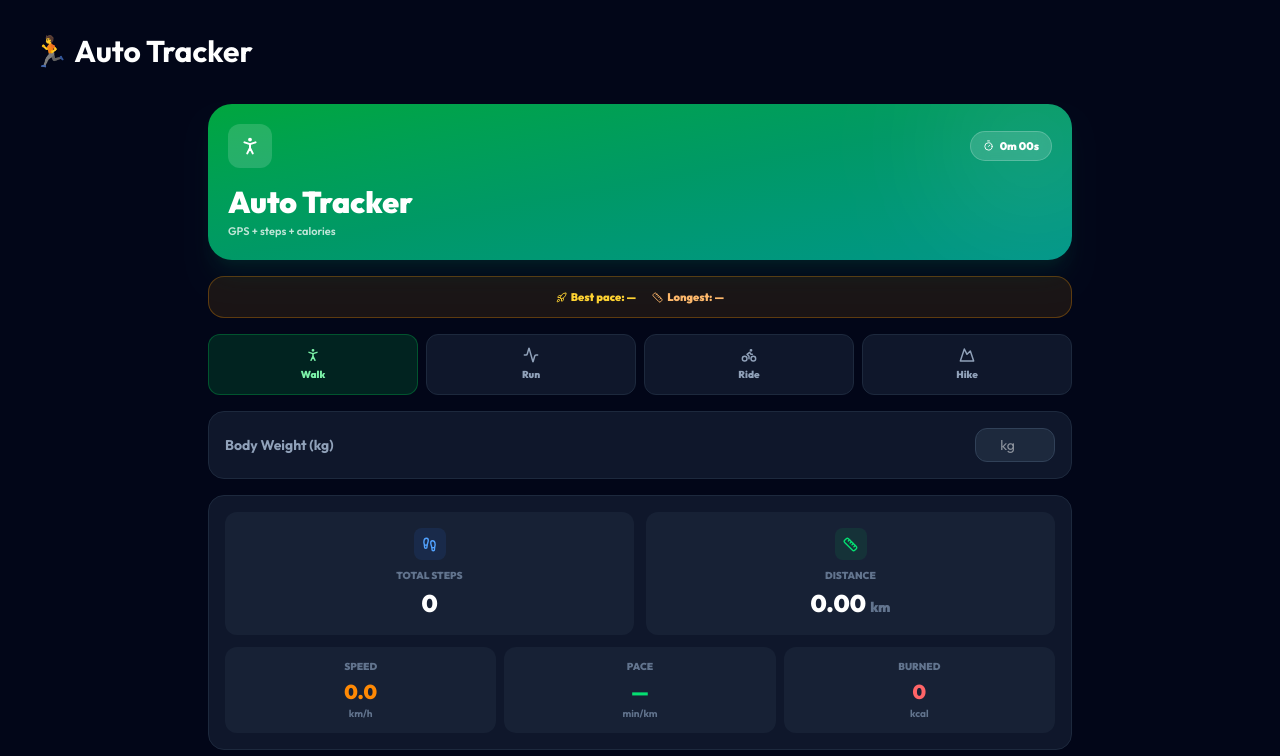
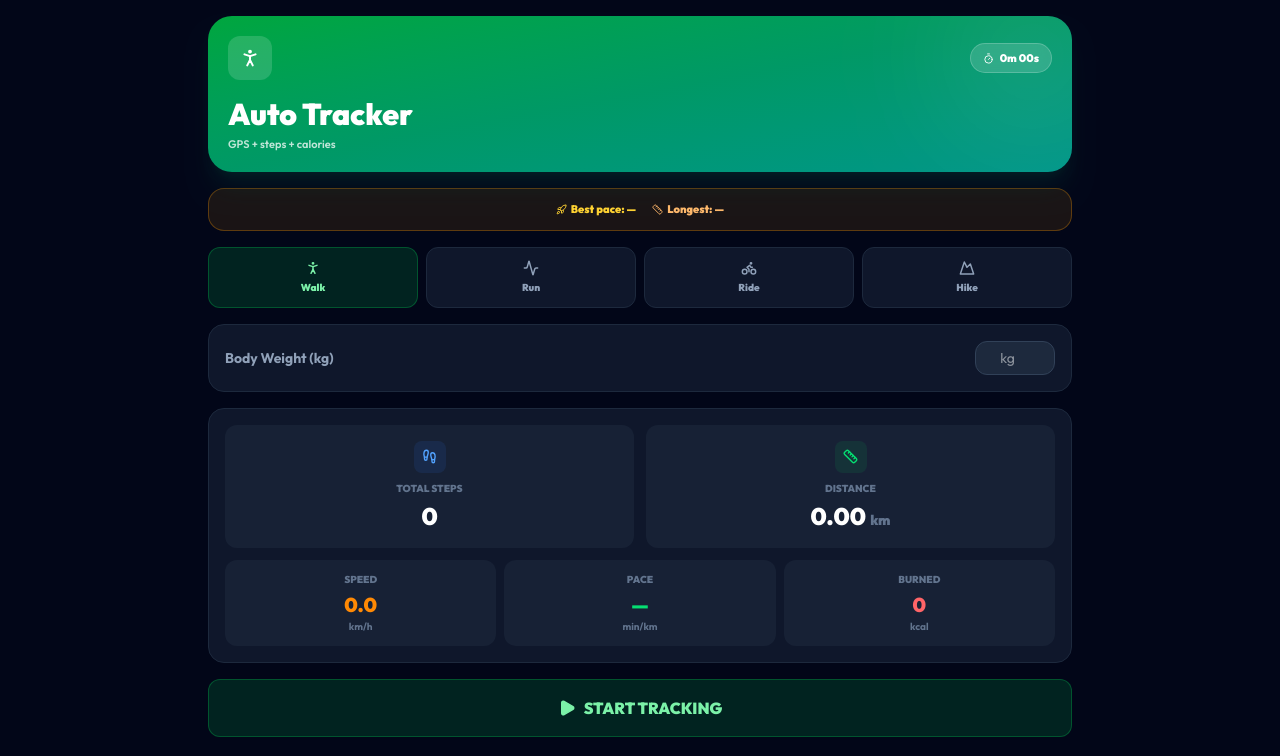
Before and after one commit to prashant14391443-ship-it/daily-goal, a Next.js app: page /move in a window 1280 px wide. Shown: the top 756 px of the page. Built offline with nearby package versions, Linux system fonts and the light colour scheme; no server answers.

Commit message:
fix: remove duplicate auto tracker header from move page

```diff
--- a/app/move/page.tsx
+++ b/app/move/page.tsx
@@ -4,8 +4,7 @@ import MoveTracker from "../MoveTracker";
 
 export default function MovePage() {
   return (
-    <main className="min-h-screen bg-slate-950 text-white p-4 md:p-8">
-      <h1 className="text-2xl font-bold mb-4">🏃 Auto Tracker</h1>
+    <main className="min-h-screen bg-slate-950">
       <MoveTracker />
     </main>
   );
```
